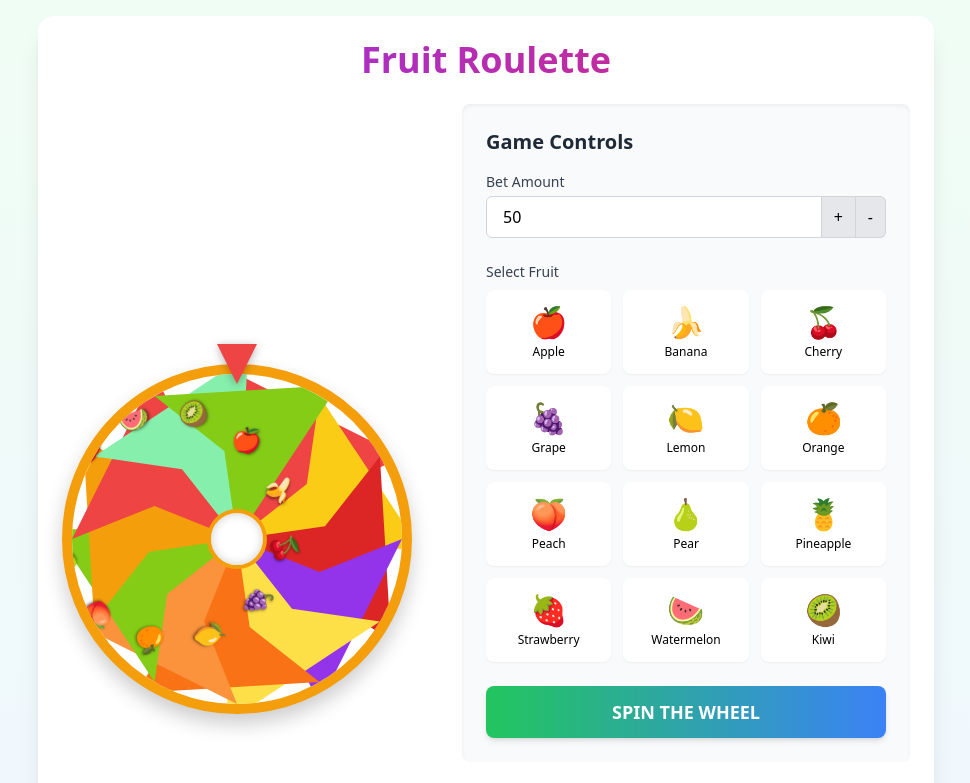
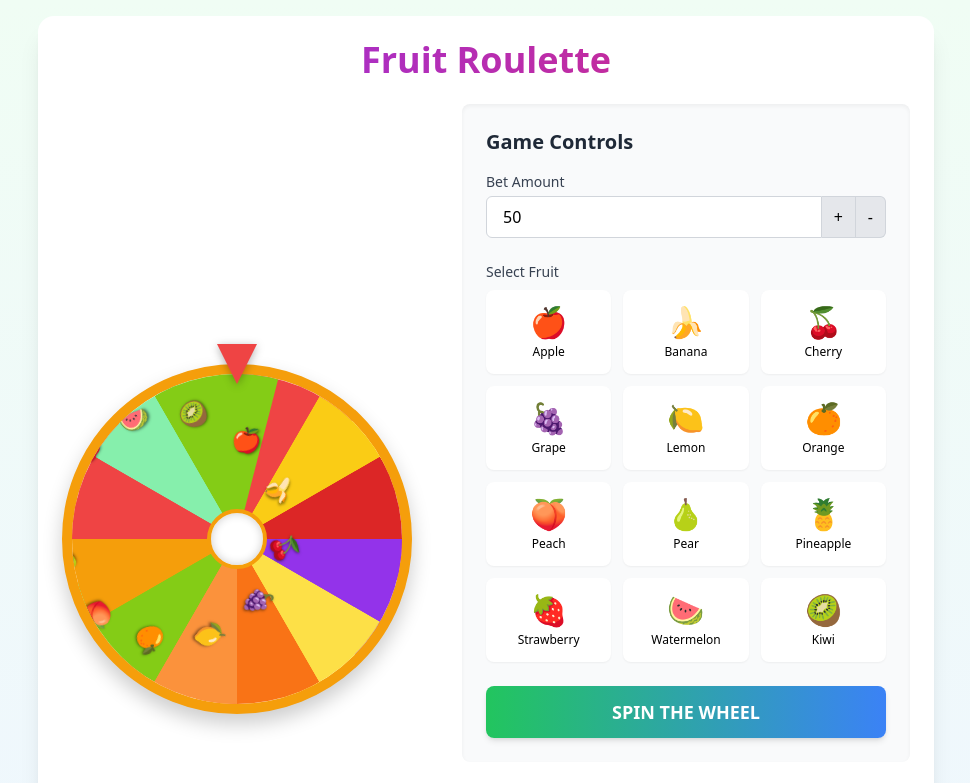
Before and after one commit to marchieva/roulette-js-game, a plain HTML site: page index.html in a window 1280 px wide. Shown: the top 783 px of the page, without its empty margins (154-1124 px from the left). Drawn offline with nearby package versions, Linux system fonts and the light colour scheme.

Commit message:
Update index.html

```diff
--- a/index.html
+++ b/index.html
@@ -103,7 +103,7 @@
             left: 50%;
             top: 0;
             transform-origin: left bottom;
-            clip-path: polygon(0 0, 100% 50%, 0 100%, 20% 50%);
+            clip-path: polygon(0 0, 100% -2%, 0 100%, 0% 50%);
         }
     </style>
 </head>
```
